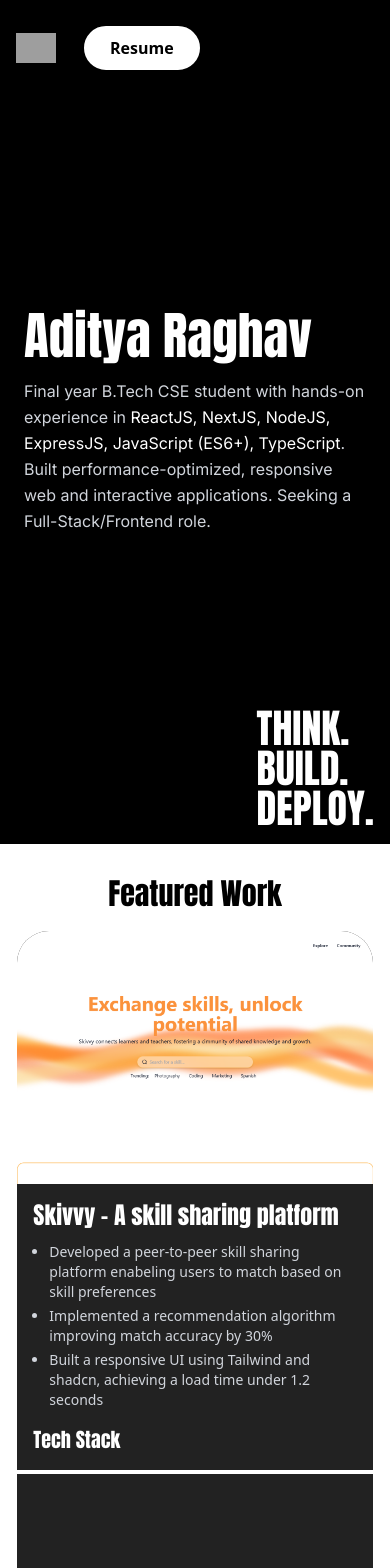
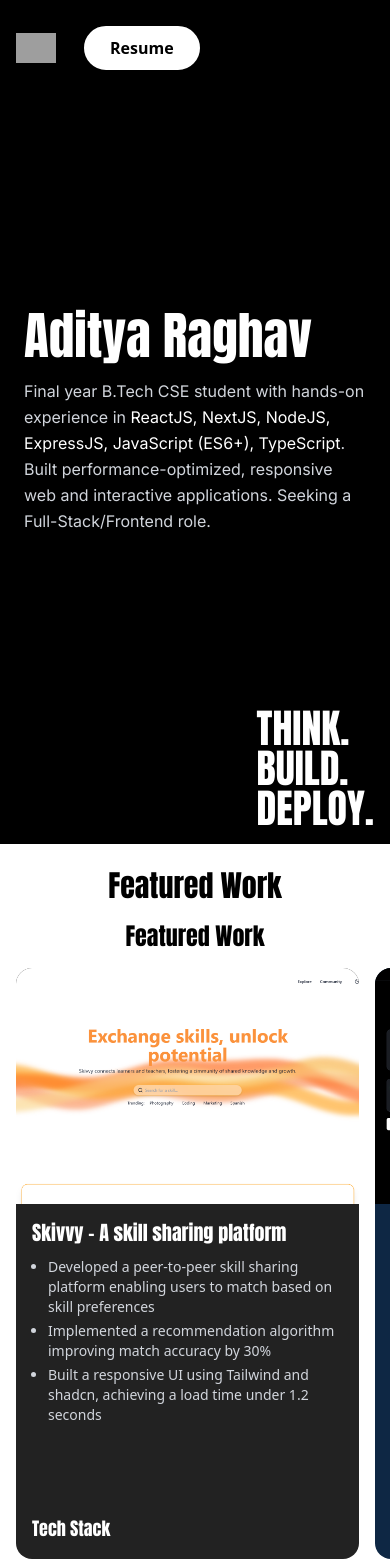
Before and after one commit to AdityaRaghav0112/Portfolio, a React (Vite) app: page / in a window 390 px wide. Shown: the top 1568 px of the page. Built offline with nearby package versions, Linux system fonts and the light colour scheme; grey boxes are pictures that could not be loaded; a web font is replaced by a local one.

Commit message:
new UX on mobile for projects section

```diff
--- a/src/sections/StackedCards.jsx
+++ b/src/sections/StackedCards.jsx
@@ -7,7 +7,7 @@
   {
     title: "Skivvy - A skill sharing platform",
     desc: [
-      "Developed a peer-to-peer skill sharing platform enabeling users to match based on skill preferences",
+      "Developed a peer-to-peer skill sharing platform enabling users to match based on skill preferences",
       "Implemented a recommendation algorithm improving match accuracy by 30%",
       "Built a responsive UI using Tailwind and shadcn, achieving a load time under 1.2 seconds",
     ],
@@ -27,7 +27,7 @@
   {
     title: "Deploy - browser based 3D game",
     desc: [
-      "Built a browser based 3D game inspired by a popular game ‘Dispatch’ using Next.js and Three.js.",
+      "Built a browser based 3D game inspired by ‘Dispatch’ using Next.js and Three.js.",
       "Developed interactive hero dispatch mechanics with real-time 3D rendering and animations.",
     ],
     img: "/Projects/Deploy.png",
@@ -40,7 +40,10 @@
 const StackedCards = () => {
   const containerRef = useRef(null);
 
+  // ================= DESKTOP GSAP =================
   useGSAP(() => {
+    if (window.innerWidth < 768) return;
+
     const panels = gsap.utils.toArray(".panel");
 
     const tl = gsap.timeline({
@@ -66,77 +69,118 @@
   }, []);
 
   return (
-    <div
+    <section
       id="projects"
       ref={containerRef}
-      className="relative min-h-screen bg-white flex justify-center overflow-hidden"
+      className="relative min-h-screen bg-white overflow-hidden"
     >
-      <div className="sticky top-0 h-screen w-full flex items-center justify-center mt-6 md:mt-10 px-2">
-        <h1 className="absolute top-2 md:top-4 font-anton text-black
-                       text-3xl sm:text-4xl md:text-5xl z-10">
-          Featured Work
-        </h1>
+      {/* SECTION TITLE */}
+      <h1
+        className="text-center font-anton text-black
+                   text-3xl sm:text-4xl md:text-5xl
+                   pt-6 md:pt-10"
+      >
+        Featured Work
+      </h1>
 
-        <div className="relative w-[95%] sm:w-[92%] md:w-[90%] lg:w-[85%] max-w-[1400px]
-                        h-[85%] md:h-[80%] rounded-2xl md:rounded-3xl overflow-hidden">
+      {/* ================= MOBILE HORIZONTAL SCROLL ================= */}
+<div className="md:hidden relative h-screen">
+
+  {/* Title */}
+  <div className="absolute top-4 left-1/2 -translate-x-1/2 z-10">
+    <h1 className="font-anton text-black text-2xl">
+      Featured Work
+    </h1>
+  </div>
+
+  {/* Cards */}
+  <div className="flex gap-4 overflow-x-auto px-4 pt-16
+                  h-full snap-x snap-mandatory">
+    {cards.map((card, i) => (
+      <div
+        key={i}
+        className={`snap-center shrink-0
+                    w-[88vw] h-[70vh]
+                    rounded-2xl ${card.bg}
+                    text-white overflow-hidden`}
+      >
+        <div className="h-[40%] relative">
+          <img
+            src={card.img}
+            alt={card.title}
+            className="absolute inset-0 w-full h-full object-cover"
+          />
+        </div>
+
+        <div className="h-[60%] p-4 flex flex-col justify-between">
+          <div>
+            <h2 className="font-anton text-xl leading-tight">
+              {card.title}
+            </h2>
+
+            <ul className="list-disc pl-4 mt-3 text-sm text-gray-300 space-y-1">
+              {card.desc.map((item, idx) => (
+                <li key={idx}>{item}</li>
+              ))}
+            </ul>
+          </div>
+
+          <p className="font-anton text-lg">Tech Stack</p>
+        </div>
+      </div>
+    ))}
+  </div>
+
+  {/* Swipe hint */}
+  <p className="absolute bottom-3 left-1/2 -translate-x-1/2
+                text-xs text-gray-500">
+    Swipe →
+  </p>
+</div>
+
+
+      {/* ================= DESKTOP STACKED CARDS ================= */}
+      <div className="hidden md:flex h-screen items-center justify-center px-2">
+        <div
+          className="relative w-[95%] sm:w-[92%] md:w-[90%] lg:w-[85%]
+                     max-w-[1400px]
+                     h-[80%]
+                     rounded-3xl overflow-hidden"
+        >
           {cards.map((card, i) => (
             <div
               key={i}
-              className={`panel absolute inset-0 rounded-4xl ${card.bg}
-                          flex items-center justify-center`}
+              className={`panel absolute inset-0 ${card.bg}
+                          rounded-3xl flex items-center justify-center`}
               style={{ zIndex: i }}
             >
-              <div
-                className="min-h-full w-full rounded-4xl flex text-white overflow-hidden
-                           flex-col md:flex-row"
-              >
+              <div className="h-full w-full flex text-white overflow-hidden">
                 {/* TEXT */}
                 <div
-                  className="w-full md:w-[55%]
-                             p-4 sm:p-6 md:p-8 flex flex-col justify-between
-                             md:border-r-4 border-b-4 md:border-b-0
-                             order-2 md:order-1"
+                  className="w-[55%] p-8 flex flex-col justify-between
+                             border-r-4"
                 >
                   <div>
-                    <h1
-                      className="font-anton
-                                 text-2xl sm:text-3xl md:text-4xl lg:text-5xl
-                                 leading-tight"
-                    >
+                    <h2 className="font-anton text-4xl leading-tight">
                       {card.title}
-                    </h1>
+                    </h2>
 
-                    <ul
-                      className="list-disc pl-4 sm:pl-5 mt-3 sm:mt-4
-                                 text-gray-300
-                                 text-sm sm:text-base md:text-lg
-                                 space-y-1 sm:space-y-2"
-                    >
+                    <ul className="list-disc pl-5 mt-4 text-lg text-gray-300 space-y-2">
                       {card.desc.map((item, idx) => (
                         <li key={idx}>{item}</li>
                       ))}
                     </ul>
                   </div>
 
-                  <p
-                    className="font-anton mt-4 md:mt-0
-                               text-xl sm:text-2xl md:text-3xl lg:text-4xl"
-                  >
-                    Tech Stack
-                  </p>
+                  <p className="font-anton text-3xl">Tech Stack</p>
                 </div>
 
                 {/* IMAGE */}
-                <div
-                  className="w-full md:w-[45%] min-h-[30vh] sm:min-h-[35vh] md:min-h-[60vh]
-                             relative overflow-hidden
-                             order-1 md:order-2"
-                >
+                <div className="w-[45%] relative overflow-hidden">
                   <img
                     src={card.img}
-                    alt="Project preview"
-                    className="absolute inset-0 w-full h-full
-                               object-cover object-center md:object-right select-none"
+                    alt={card.title}
+                    className="absolute inset-0 w-full h-full object-cover object-right"
                   />
                 </div>
               </div>
@@ -144,7 +188,7 @@
           ))}
         </div>
       </div>
-    </div>
+    </section>
   );
 };
 
```
